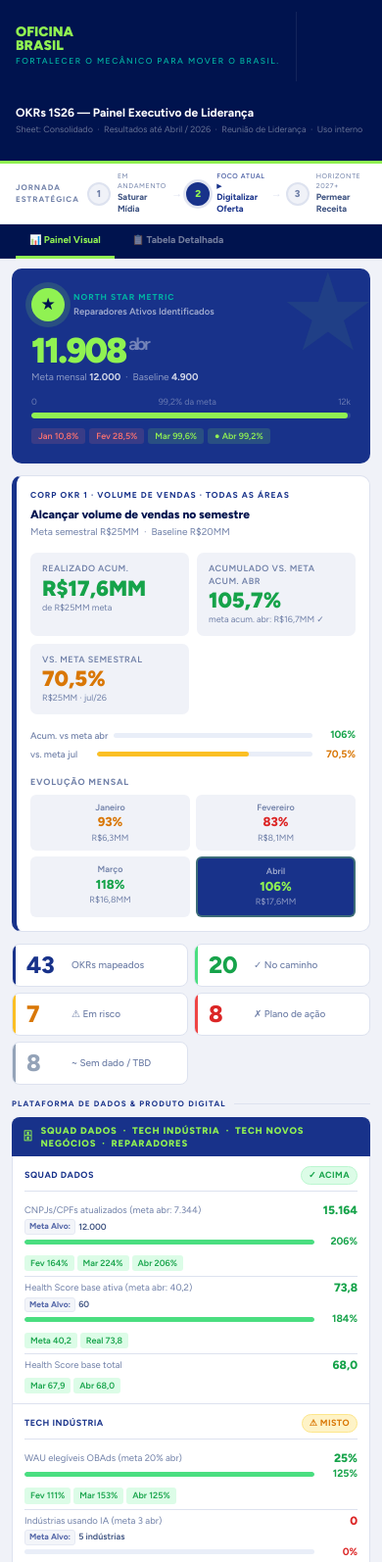
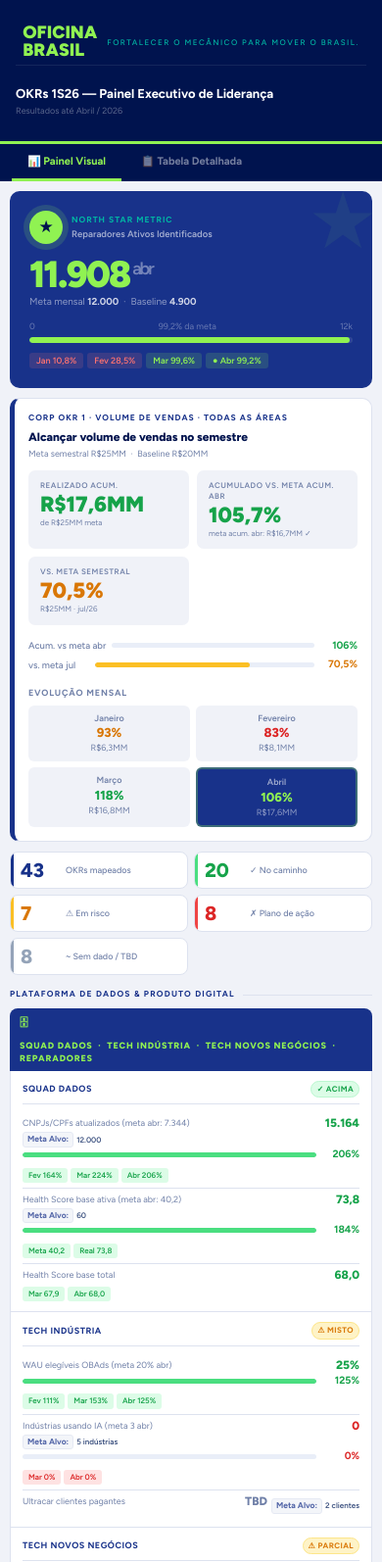
Before and after one commit to guivianalopes/painelOKRs1S26, a plain HTML site: page index.html in a window 390 px wide. Shown: the top 1594 px of the page at 98% size. Drawn offline with Linux system fonts and the light colour scheme.

Commit message:
Update index.html

```diff
--- a/index.html
+++ b/index.html
@@ -352,97 +352,140 @@ body { font-family: 'Figtree', Arial, sans-serif; background: var(--bg); color:
 ═══════════════════════════════ */
 @media (max-width: 768px) {
 
-  /* HEADER */
-  .header { padding: 12px 16px; flex-wrap: wrap; gap: 10px; }
+  /* ── HEADER ── */
+  .header {
+    padding: 10px 16px;
+    flex-direction: column;
+    align-items: flex-start;
+    gap: 6px;
+  }
   .header::before, .header::after { display: none; }
-  .h-logo { padding-right: 16px; margin-right: 16px; }
-  .h-logo-name { font-size: 16px; }
-  .h-title h1 { font-size: 12px; }
-  .h-title p  { font-size: 9px; }
-  .h-legend   { display: none; }
-
-  /* JORNADA */
-  .journey { flex-wrap: wrap; gap: 8px; padding: 8px 16px; }
-  .j-label { font-size: 8px; }
-  .j-track { width: 100%; }
-  .j-arrow { padding: 0 4px; font-size: 11px; }
-  .j-name  { font-size: 9px; }
-  .j-sub   { font-size: 7px; }
-  .j-pilares { display: none; }
-
-  /* VIEW TABS */
-  .view-tabs-bar { padding: 0 16px; }
-  .vtab { padding: 9px 14px; font-size: 10px; }
-
-  /* MAIN */
-  .main { padding: 10px 12px 20px; }
-
-  /* HERO ROW — stack vertically */
+  .h-logo {
+    border-right: none; margin-right: 0;
+    padding-right: 0; padding-bottom: 6px;
+    border-bottom: 1px solid rgba(255,255,255,0.08);
+    width: 100%;
+    display: flex; align-items: center; gap: 10px;
+    flex-direction: row;
+  }
+  .h-logo-name { font-size: 18px; line-height: 1; }
+  .h-logo-tag  { font-size: 8px; }
+  .h-title     { width: 100%; }
+  .h-title h1  { font-size: 13px; }
+  .h-title p   { font-size: 9px; color: rgba(255,255,255,0.35); }
+  .h-legend    { display: none; }
+
+  /* ── JORNADA — ocultar no mobile, muito densa ── */
+  .journey { display: none; }
+
+  /* ── VIEW TABS ── */
+  .view-tabs-bar { padding: 0 12px; }
+  .vtab { padding: 10px 16px; font-size: 11px; }
+
+  /* ── MAIN ── */
+  .main { padding: 10px 10px 24px; }
+
+  /* ── HERO ROW — coluna única ── */
   .hero-row {
-    grid-template-columns: 1fr !important;
-    grid-template-rows: auto !important;
+    display: flex !important;
+    flex-direction: column !important;
+    gap: 10px;
   }
-  .nsm-hero { grid-row: auto !important; }
+  .nsm-hero  { width: 100%; }
   .hero-right { width: 100%; }
+  .nsm-num   { font-size: 44px; }
+  .nsm-hero::before { font-size: 80px; }
+
+  /* Fat hero */
+  .fat-hero { padding: 14px 14px; }
+  .fat-title { font-size: 12px; margin-bottom: 2px; }
+  .fat-sub   { font-size: 9px; margin-bottom: 10px; }
+  .fat-m-val { font-size: 22px !important; }
+  .fat-m-lbl { font-size: 8px; }
+  .fat-m-sub { font-size: 8px; }
+  #fat-months {
+    grid-template-columns: repeat(2, 1fr) !important;
+  }
+  /* 3-col metric grid inside fat → 2 cols */
+  .fat-hero > div[style*="grid-template-columns:1fr 1fr 1fr"] {
+    display: grid;
+    grid-template-columns: 1fr 1fr !important;
+  }
+
+  /* Contadores — linha horizontal 3+2 */
   .counters-col {
     display: grid !important;
     grid-template-columns: repeat(3, 1fr) !important;
     gap: 6px;
   }
-  .nsm-num { font-size: 42px; }
-
-  /* FAT HERO */
-  .fat-hero { padding: 14px; }
-  .fat-title { font-size: 12px; }
-  .fat-m-val { font-size: 22px !important; }
-  #fat-months { grid-template-columns: repeat(2,1fr) !important; }
-
-  /* MONTH GRID inside fat card */
-  [style*="grid-template-columns:1fr 1fr 1fr"] {
+  .ct { padding: 8px 10px; }
+  .ct-n2 { font-size: 20px; }
+  .ct-lbl { font-size: 9px; }
+
+  /* ── SECTION LABELS ── */
+  .sec { font-size: 8.5px; }
+
+  /* ── DIAGNÓSTICO — 1 coluna ── */
+  .diag { grid-template-columns: 1fr !important; gap: 8px; }
+  .dc ul li { font-size: 10px; }
+
+  /* ── ÁREA SECTIONS — 2 colunas ── */
+  .area-section-header {
+    font-size: 9px;
+    padding: 7px 10px;
+    flex-wrap: wrap;
+    line-height: 1.4;
+  }
+  .area-section-header .ah-sub { display: none; }
+  .area-section-body.cols-4,
+  .area-section-body.cols-3,
+  .area-section-body[style*="grid-template-columns"] {
     grid-template-columns: 1fr 1fr !important;
   }
-
-  /* DIAGNÓSTICO */
-  .diag { grid-template-columns: 1fr !important; }
-
-  /* ÁREA SECTIONS */
+  .acard  { min-width: 0; }
+  .ac-name { font-size: 9px; }
+  .cb  { padding: 7px 10px 9px; }
+  .on  { font-size: 9px; }
+  .ov  { font-size: 12px; }
+  .p   { font-size: 8px; }
+  .meta-jul-line { font-size: 8px; }
+  .badge { font-size: 8px; padding: 2px 5px; }
+
+  /* ── BOTTOM ROW — 1 coluna ── */
+  .bottom-row { grid-template-columns: 1fr !important; gap: 10px; }
+  .km { font-size: 10px; }
+  .sbd { font-size: 10px; }
+
+  /* ── TABLE VIEW ── */
+  .tv-toolbar {
+    flex-direction: column;
+    align-items: flex-start;
+    gap: 8px;
+  }
+  .area-filter { gap: 4px; }
+  .af-btn { font-size: 9px; padding: 3px 9px; }
+  .table-scroll { -webkit-overflow-scrolling: touch; }
+  .okr-table { font-size: 10px; }
+  .okr-table th, .okr-table td { padding: 6px 8px; }
+  .td-metrica { max-width: 140px; font-size: 9.5px; }
+
+  /* ── FOOTER ── */
+  .footer { flex-direction: column; gap: 4px; padding: 10px 16px; }
+  .footer p { font-size: 8.5px; }
+}
+
+/* ── iPhone SE / mini (< 390px) ── */
+@media (max-width: 390px) {
   .area-section-body.cols-4,
   .area-section-body.cols-3,
-  .area-section-body[style*="grid-template-columns:1fr 1fr 1fr 1fr 1fr"] {
-    grid-template-columns: 1fr 1fr !important;
-  }
-  .area-section-header { font-size: 9.5px; padding: 7px 12px; }
-  .area-section-header .ah-sub { display: none; }
-
-  /* BOTTOM ROW */
-  .bottom-row { grid-template-columns: 1fr !important; }
-
-  /* TABLE VIEW */
-  .tv-toolbar { flex-direction: column; align-items: flex-start; }
-  .area-filter { gap: 4px; }
-  .af-btn { font-size: 9.5px; padding: 3px 10px; }
-
-  /* SECTION LABELS */
-  .sec { font-size: 8px; }
-
-  /* CARD */
-  .acard { min-width: 0; }
-  .ac-name { font-size: 9px; }
-  .on { font-size: 9.5px; }
-  .ov { font-size: 12px; }
-
-}
-
-@media (max-width: 400px) {
-  .area-section-body.cols-4,
-  .area-section-body.cols-3 {
+  .area-section-body[style*="grid-template-columns"] {
     grid-template-columns: 1fr !important;
   }
   .counters-col {
     grid-template-columns: repeat(2, 1fr) !important;
   }
-  .h-logo-name { font-size: 14px; }
-  .nsm-num { font-size: 36px; }
+  .nsm-num { font-size: 38px; }
+  #fat-months { grid-template-columns: 1fr 1fr !important; }
 }
 </style>
 </head>
@@ -456,7 +499,7 @@ body { font-family: 'Figtree', Arial, sans-serif; background: var(--bg); color:
   </div>
   <div class="h-title">
     <h1>OKRs 1S26 — Painel Executivo de Liderança</h1>
-    <p>Sheet: Consolidado &nbsp;·&nbsp; Resultados até Abril / 2026 &nbsp;·&nbsp; Reunião de Liderança &nbsp;·&nbsp; Uso interno</p>
+    <p>Resultados até Abril / 2026</p>
   </div>
   <div class="h-legend">
     <div class="legend-row">
@@ -1595,7 +1638,7 @@ body { font-family: 'Figtree', Arial, sans-serif; background: var(--bg); color:
 
 <!-- FOOTER -->
 <div class="footer">
-  <p><strong>Oficina Brasil</strong> &nbsp;·&nbsp; OKR Dashboard 1S26 V6 &nbsp;·&nbsp; Resultados até Abril 2026 &nbsp;·&nbsp; Uso interno — Reunião de Liderança</p>
+  <p><strong>Oficina Brasil</strong> &nbsp;·&nbsp; OKRs 1S26 &nbsp;·&nbsp; Resultados até Abril / 2026</p>
   <p>Identidade: Guia de Marca OFBR v01 &nbsp;·&nbsp; Fonte: Consolidado · OFBR_Planejamento_1s26 · <strong>Última atualização: Abril 2026</strong></p>
 </div>
 
```
